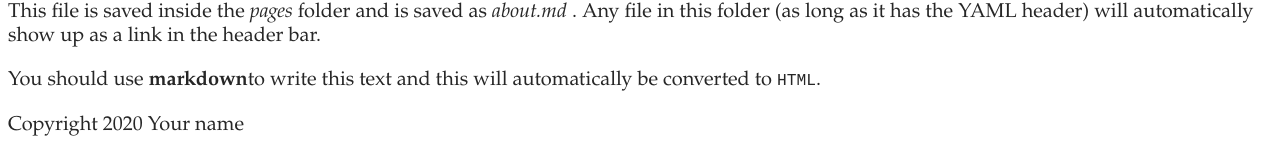
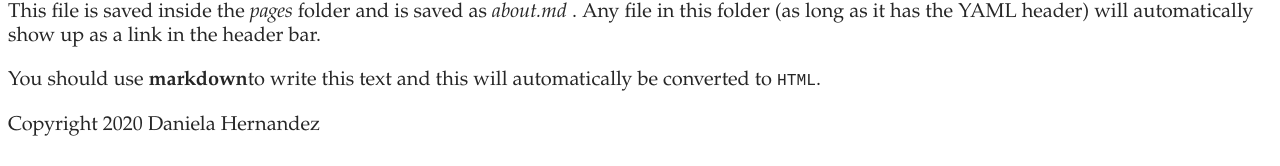
Before and after one commit to danielaher1899/danysblog, a Jekyll site: the page built from pages/about.md, in a window 1280 px wide. Shown: the part 731-897 px from the top of the page. Built offline with Jekyll 4.4.1, drawn with Linux system fonts in a browser that asks for light colours; some web fonts are replaced.

Commit message:
Update Settings “general”

```diff
--- a/_data/settings.yml
+++ b/_data/settings.yml
@@ -1,7 +1,7 @@
 title: Typography Space
-description: A website with a blog
-header_text: My Dream Blog
-footer_text: Copyright 2020 Your name
+description: ""
+header_text: Typography Space
+footer_text: Copyright 2020 Daniela Hernandez
 header_feature_image: ../uploads/joel-fulgencio-ktwcwml75iy-unsplash.jpg
 bannerheight: 20vmax
 logo: /uploads/logo.jpg
```
